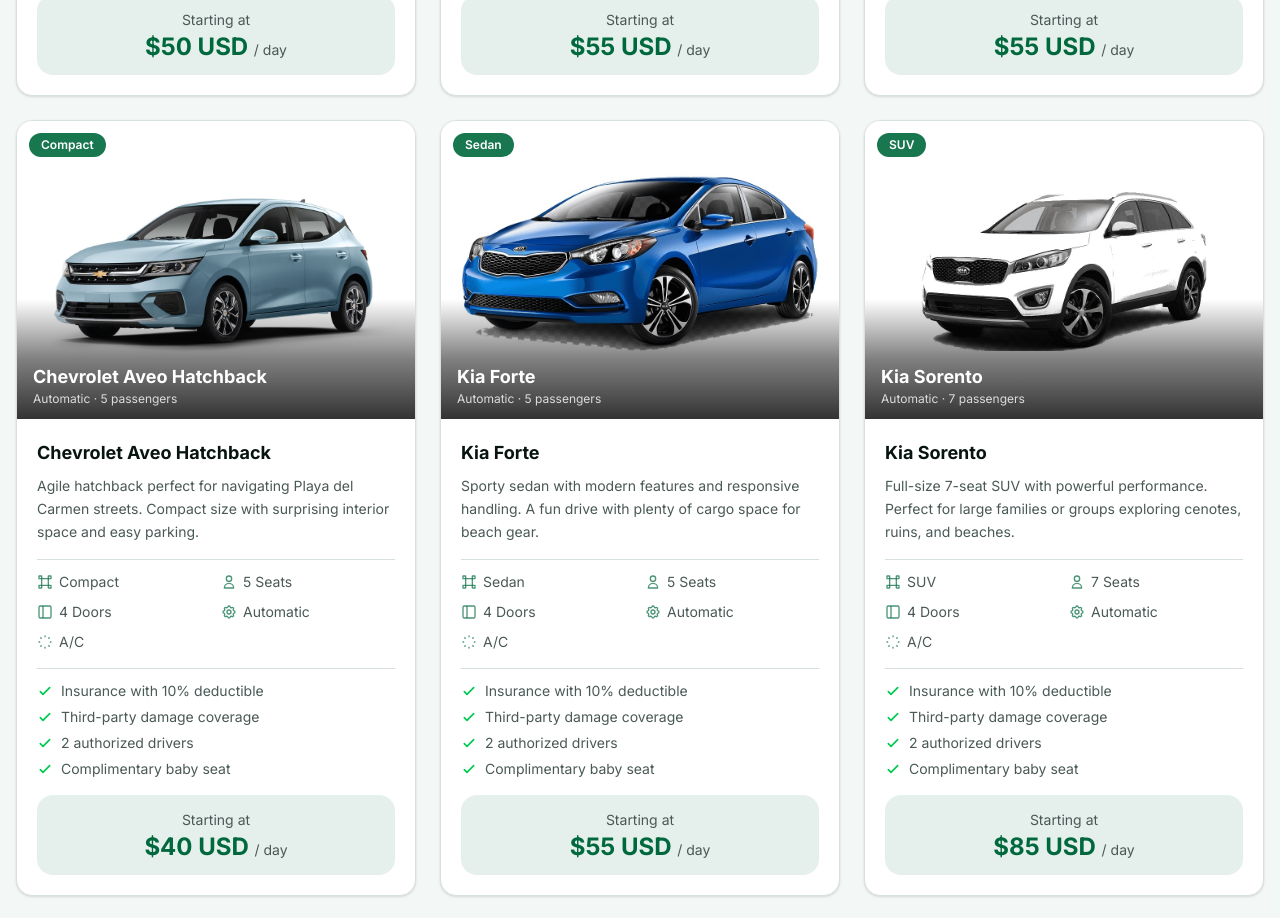
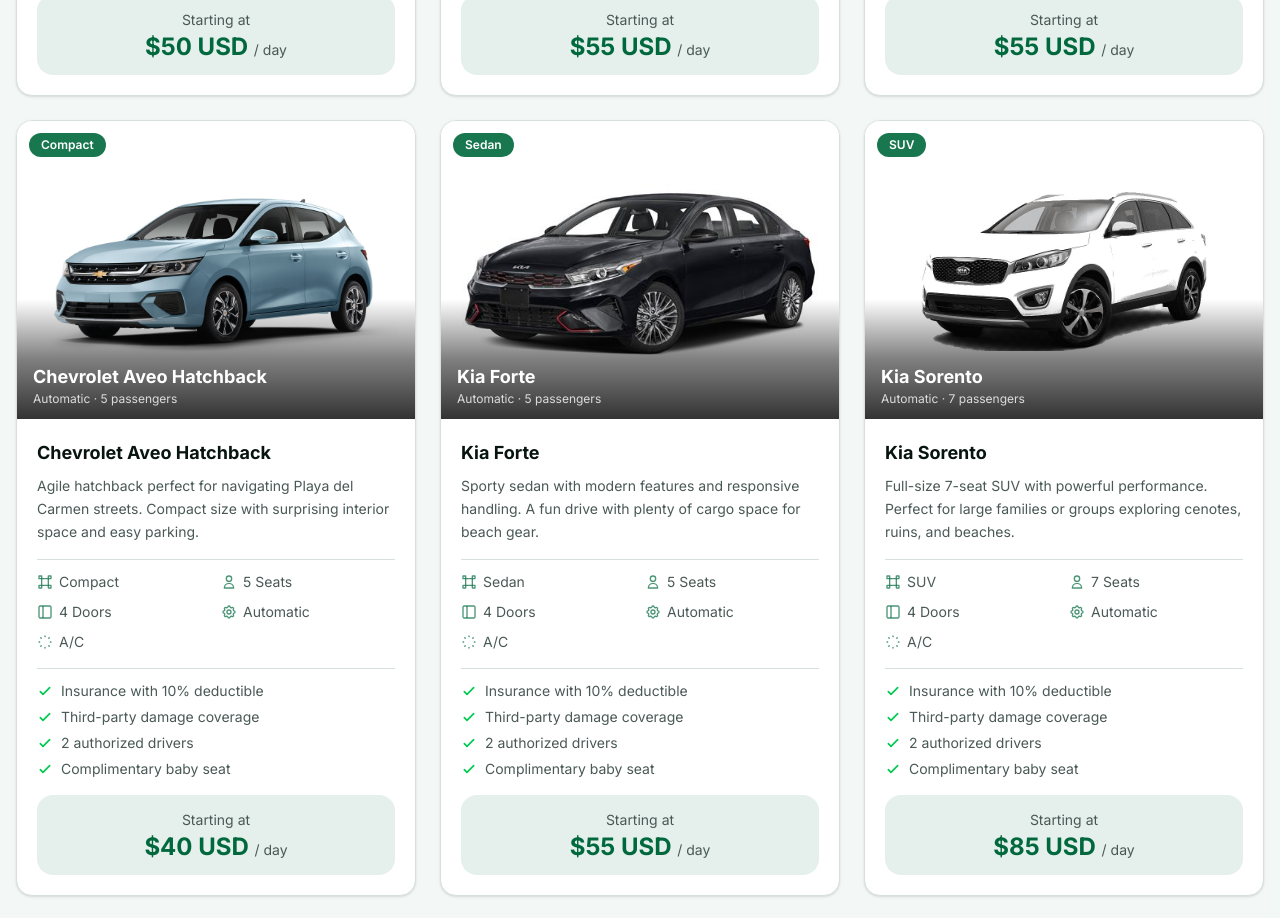
Before and after one commit to mastercobeos/rental-car-playa, a Next.js app: page / in a window 1280 px wide. Shown: the part 2620-3538 px from the top of the page. Built offline with nearby package versions, Linux system fonts and the light colour scheme; a web font is replaced by a local one.

Commit message:
Replace Kia Forte image with correct 2023 model
Co-Authored-By: Claude Opus 4.6 <noreply@anthropic.com>

```diff
--- a/components/fleet-section.tsx
+++ b/components/fleet-section.tsx
@@ -126,7 +126,7 @@ const vehicles = [
       en: "Sporty sedan with modern features and responsive handling. A fun drive with plenty of cargo space for beach gear.",
       es: "Sedán deportivo con características modernas y manejo responsivo. Divertido de manejar con amplio espacio para equipo de playa.",
     },
-    images: ["/fleet/kia-forte-clean.jpg"],
+    images: ["/fleet/kia-forte-new.jpg"],
     price: 55,
   },
   // SUVs & VANS
```
Also changed, not shown: public/fleet/kia-forte-new.jpg (added).
